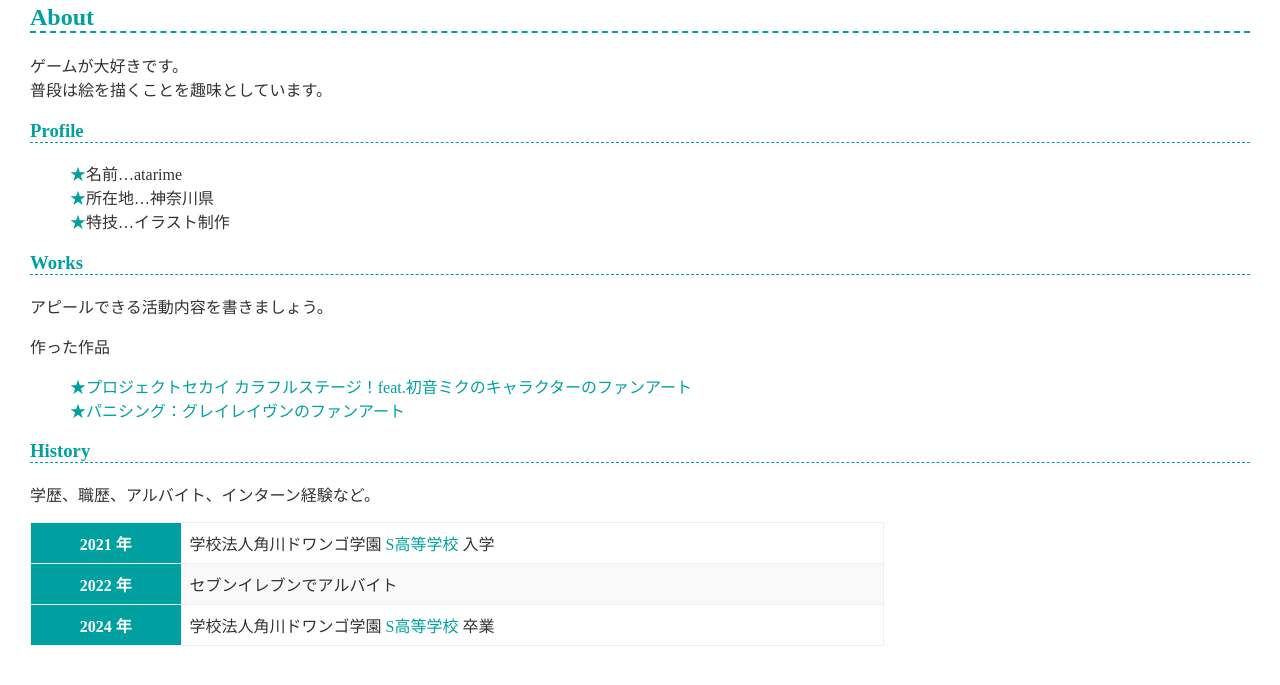
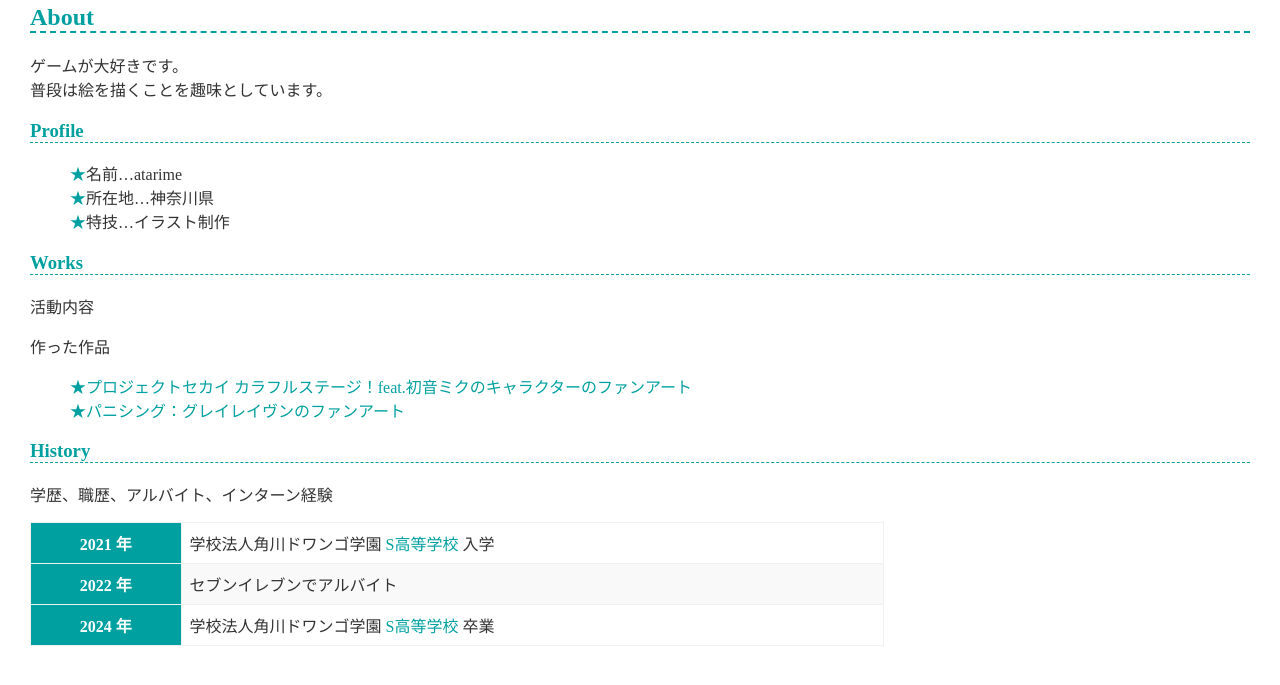
Before and after one commit to 10008-atarime/10008-atarime.github.io, a plain HTML site: page index.html in a window 1280 px wide. Shown: the part 109-794 px from the top of the page. Drawn offline with Linux system fonts and the light colour scheme.

```diff
--- a/index.html
+++ b/index.html
@@ -23,7 +23,7 @@
     </ul>
 
     <h3>Works</h3>
-    <p>アピールできる活動内容を書きましょう。</p>
+    <p>活動内容</p>
 
         作った作品
         <ul>
@@ -34,7 +34,7 @@
     </ul>
 
     <h3>History</h3>
-    <p>学歴、職歴、アルバイト、インターン経験など。</p>
+    <p>学歴、職歴、アルバイト、インターン経験</p>
     <table>
       <tr>
         <th>2021 年</th>
```
